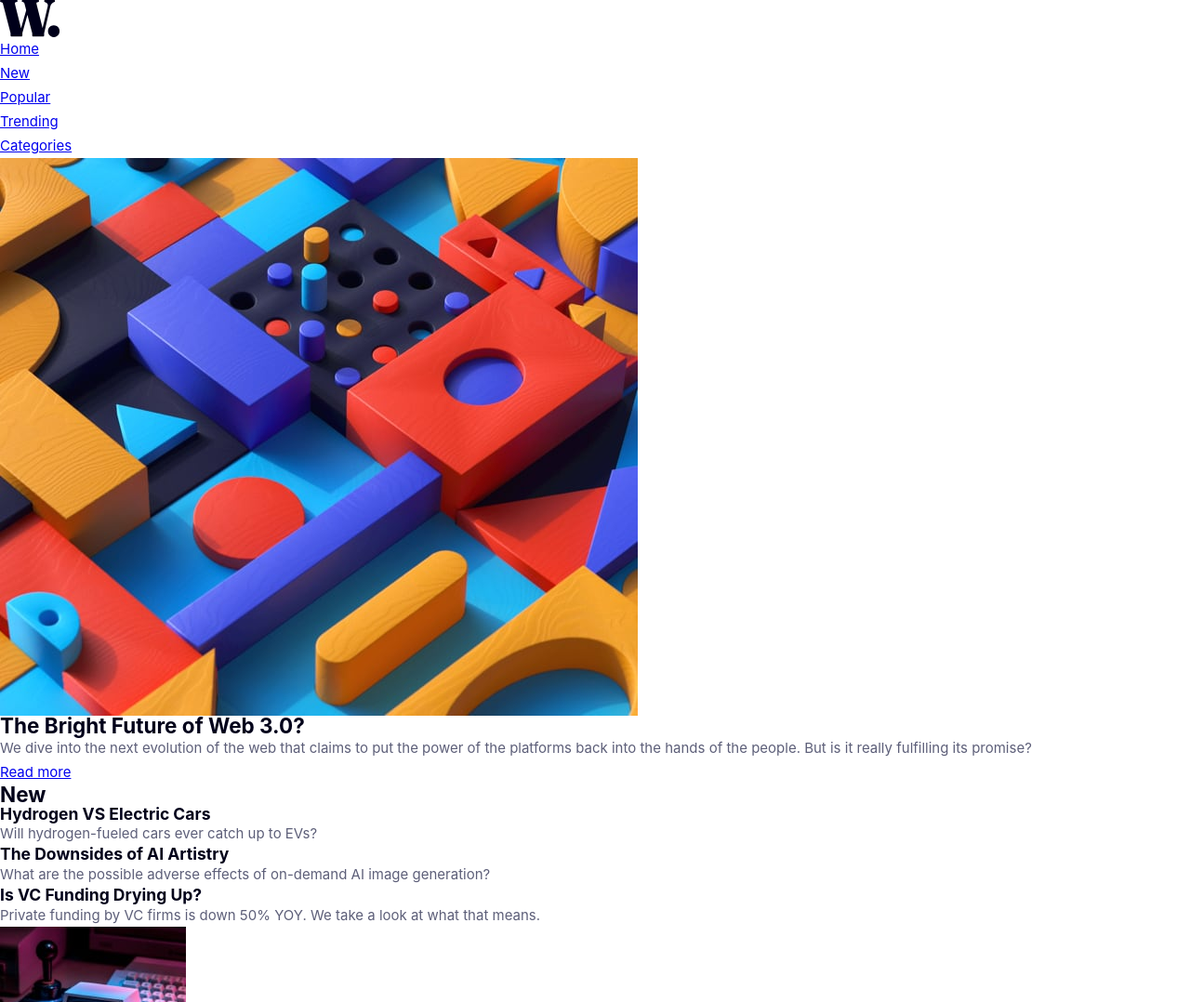
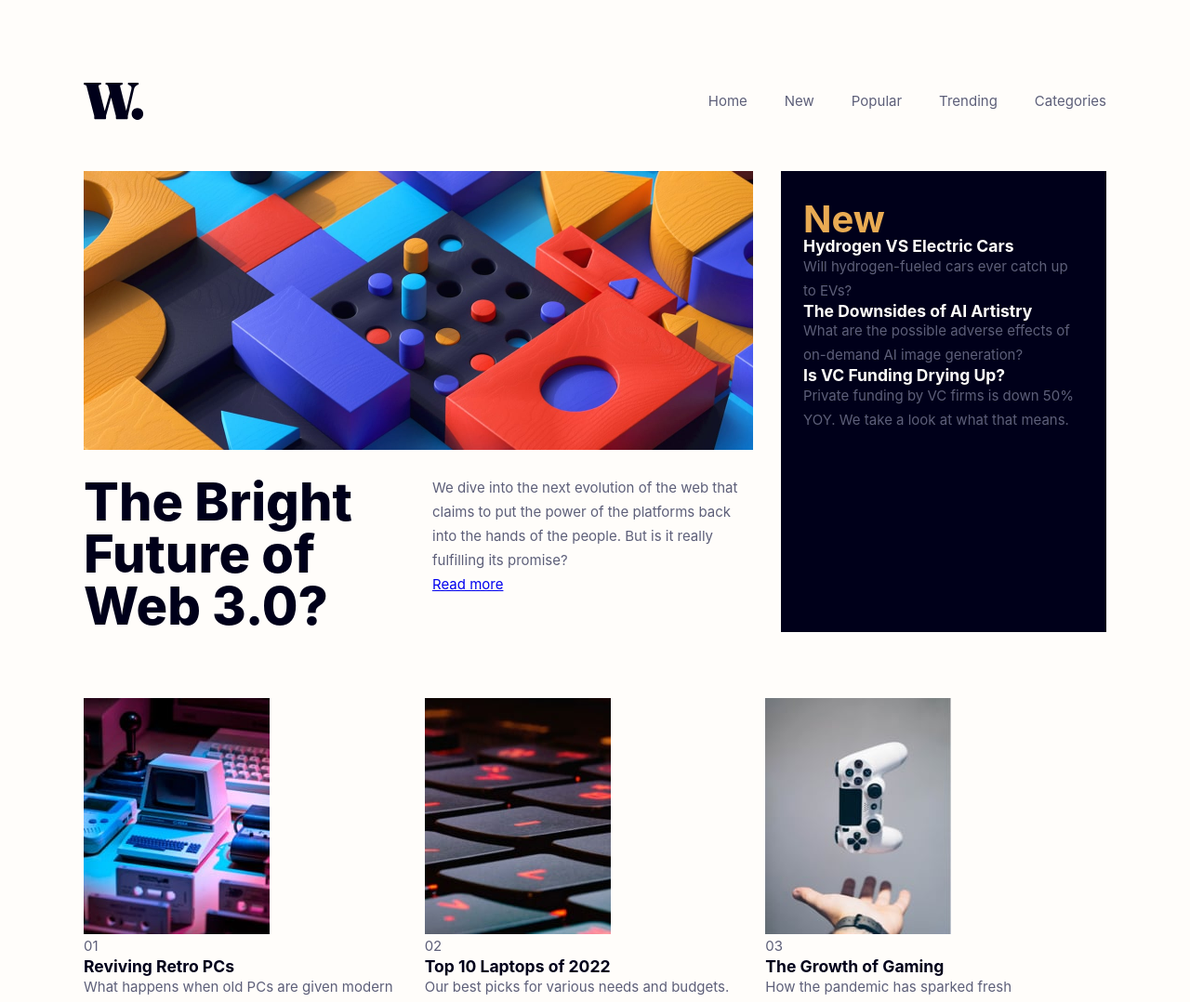
Before and after one commit to danmlarsen/fm-news-homepage, a website: page index.html in a window 1280 px wide. Shown: the top 1078 px of the page at 93% size. Drawn offline with Linux system fonts and the light colour scheme; a web font is replaced by a local one.

Commit message:
Initial styling

```diff
--- a/index.html
+++ b/index.html
@@ -24,7 +24,7 @@
         <main class="main">
             <article class="main-article">
                 <picture class="main-article__image">
-                    <img src="assets/images/image-web-3-mobile.jpg" alt="Web 3 image" />
+                    <img src="assets/images/image-web-3-desktop.jpg" alt="Web 3 image" />
                 </picture>
                 <h1 class="main-article__heading">The Bright Future of Web 3.0?</h1>
                 <div class="main-article__content">
--- a/sass/_base.scss
+++ b/sass/_base.scss
@@ -0,0 +1,86 @@
+body {
+    padding: 8.9rem 0;
+    background-color: $color-neutral-100;
+}
+
+.header {
+    display: grid;
+    grid-template-columns: 1fr auto;
+    align-items: center;
+
+    min-height: 4rem;
+    max-width: 110rem;
+    margin: 0 auto;
+    margin-bottom: 5.51rem;
+}
+
+.navigation {
+    &__list {
+        display: flex;
+        gap: 4rem;
+    }
+
+    &__link:link,
+    &__link:visited {
+        text-decoration: none;
+        color: $color-neutral-500;
+    }
+}
+
+.main {
+    max-width: 110rem;
+    margin: 0 auto;
+
+    display: grid;
+    grid-template-columns: 1fr 35rem;
+    row-gap: 7.1rem;
+    column-gap: 3rem;
+}
+
+.main-article {
+    display: grid;
+    grid-template-columns: 1fr 1fr;
+    row-gap: 2.8rem;
+    column-gap: 3rem;
+
+    &__image {
+        grid-column: 1 / -1;
+        height: 30rem;
+
+        img {
+            height: 100%;
+            object-fit: cover;
+        }
+    }
+
+    &__heading {
+        font-size: 5.6rem;
+        font-weight: $fw-black;
+    }
+}
+
+.aside {
+    background-color: $color-neutral-800;
+    padding: 3.2rem 2.4rem;
+
+    &__heading {
+        font-size: 4rem;
+        color: $color-secondary;
+    }
+
+    &__list {
+    }
+
+    &__article-title {
+        color: $color-neutral-100;
+    }
+}
+
+.articles {
+    grid-column: 1 / -1;
+
+    &__list {
+        display: grid;
+        grid-template-columns: repeat(3, 1fr);
+    }
+}
```
Also changed, not shown: css/style.css, 1 other file.
